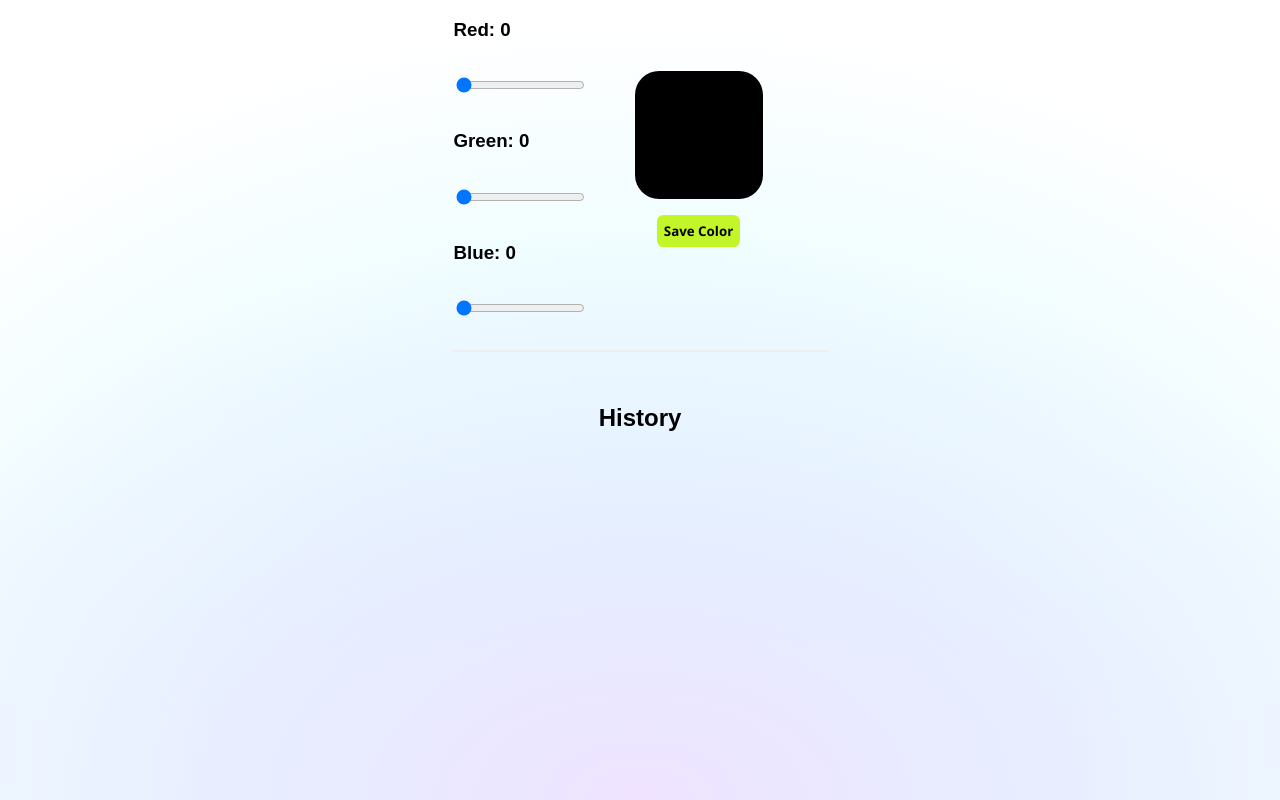
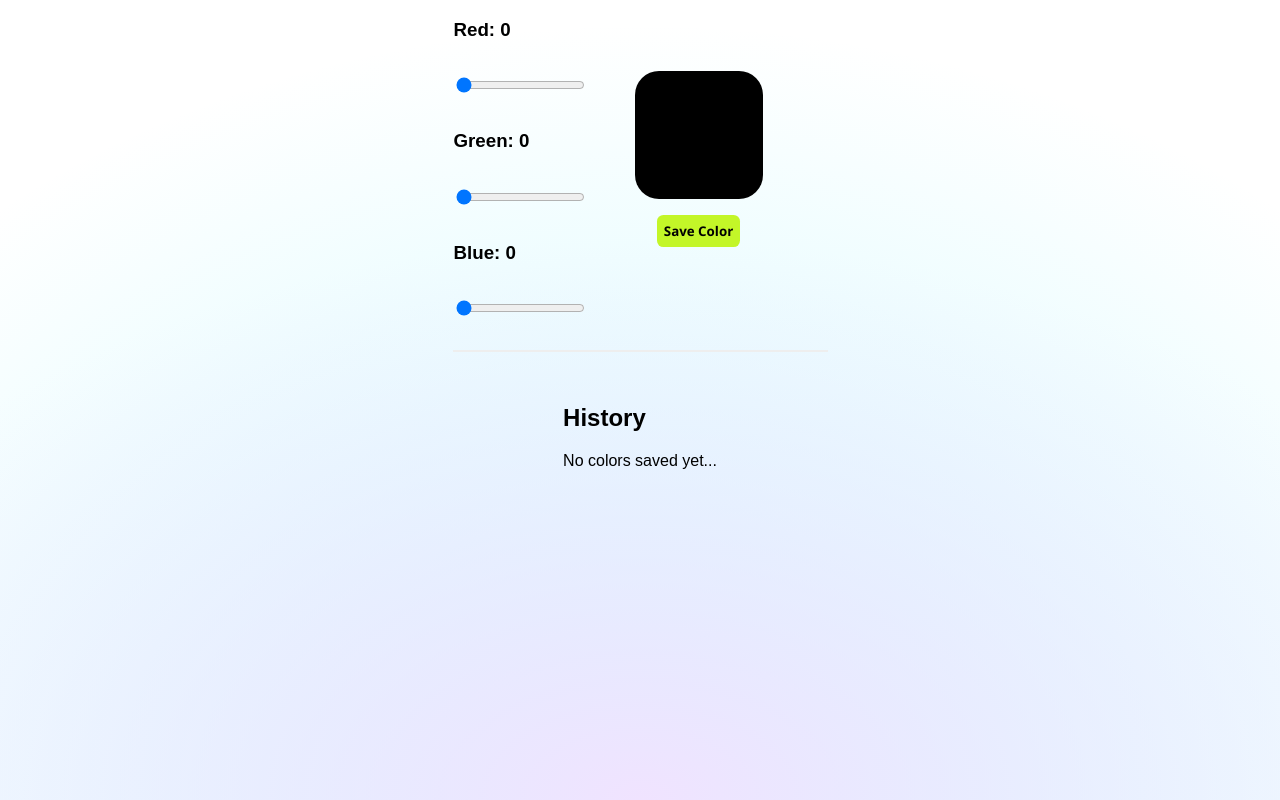
Before and after one commit to leonardo-vargas-de-paula/react-rgb, a React (Create React App) app: page / in a window 1280 px wide. Built offline with nearby package versions, Linux system fonts and the light colour scheme.

Commit message:
feat: adiciona verificação se existe algum historico, caso nao exista emite um aviso

```diff
--- a/src/components/History/index.js
+++ b/src/components/History/index.js
@@ -11,11 +11,15 @@ function History({ data, backgroundColor }) {
 
     )
     return (
-        <section>
-            <ul>
-                {data.map(getColor)}
-            </ul>
-        </section>
+        <>
+            {(data.length > 0 && (
+                <section>
+                    <ul>
+                        {data.map(getColor)}
+                    </ul>
+                </section>
+            )) || <p className="notice">No colors saved yet...</p>}
+        </>
     );
 }
 
```
